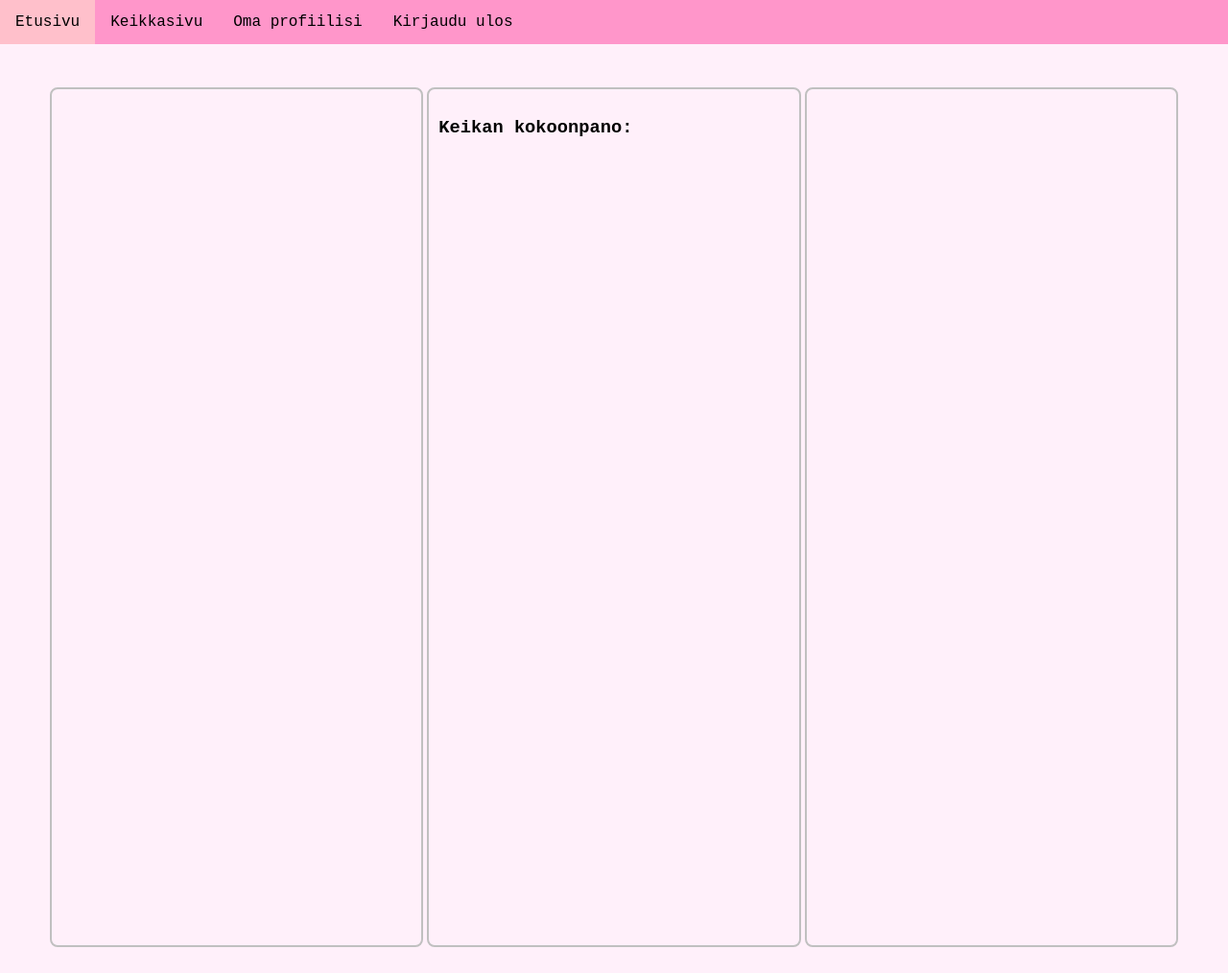
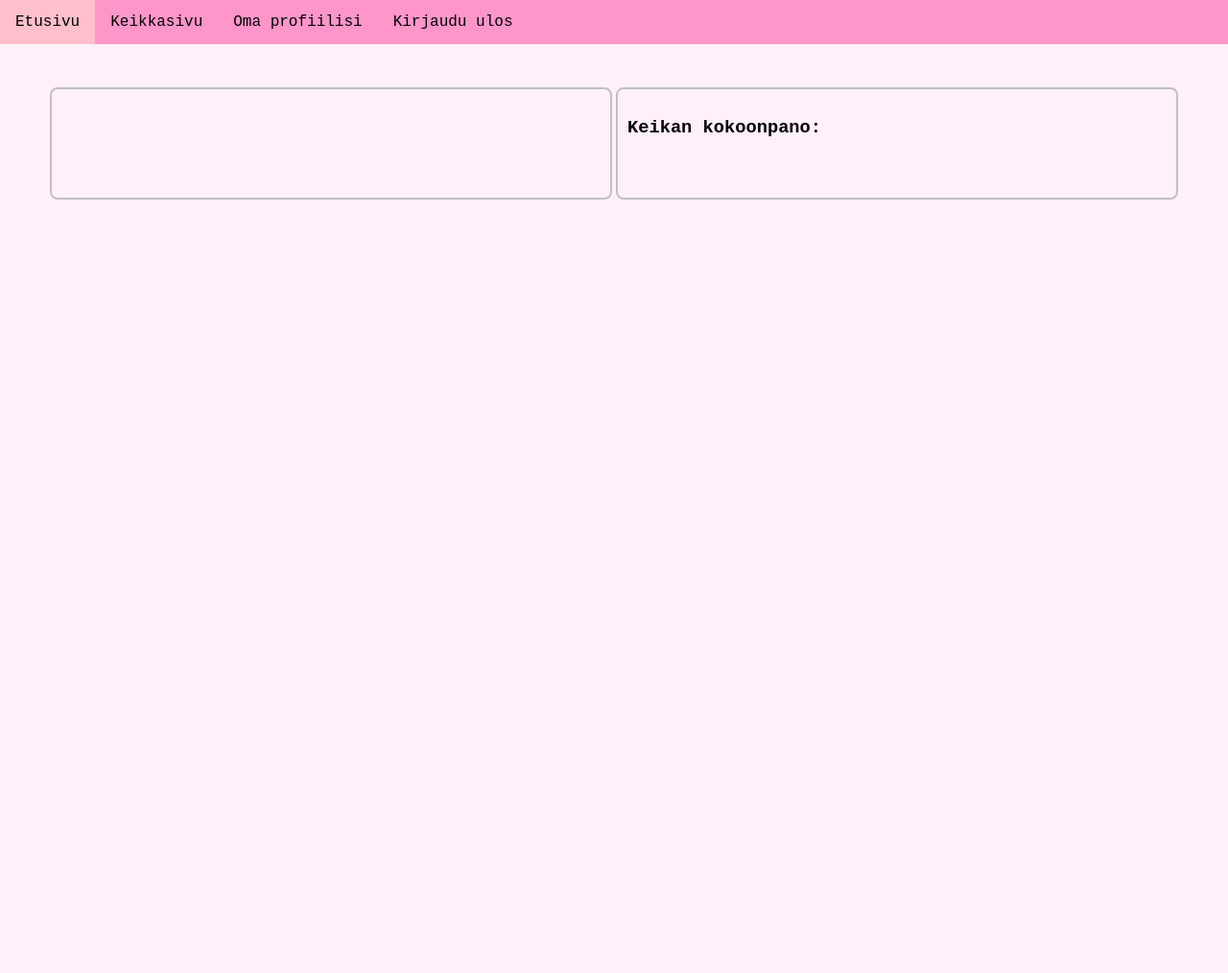
Before and after one commit to savalre/Orkesterin-keikkasovellus, a Flask app: template templates/composition.html in a window 1280 px wide. Shown: the whole page at 96% size. After the commit the page ends 208 px from the top, so only its background shows below. Run offline with Flask 2, Linux system fonts and the light colour scheme; the template is opened without the code that fills it, so the values that code supplies are empty.

Commit message:
ulkoasun viilausta

```diff
--- a/static/style.css
+++ b/static/style.css
@@ -107,8 +107,6 @@ li.dropdown {
 }
 .container > div {
   flex: 1;
-  border: 2px solid #C0C0C0;
-  border-radius: 8px;
   margin: 2px;
   padding: 10px;
 }
--- a/templates/composition.html
+++ b/templates/composition.html
@@ -6,9 +6,9 @@
 
 {% block content %}
 {{ super() }}
-<div class="container" style="height: 900.433px">
+<div class="container">
 
-<div>
+<div style="border: 2px solid #C0C0C0; border-radius:8px;">
 {% for i in info %}
 <h2>{{ i[1] }} </h2>
 
@@ -23,7 +23,7 @@ Keikkapaikka: {{ i[4] }}<br>
 <br>
 </div>
 
-<div>
+<div style="border: 2px solid #C0C0C0; border-radius:8px;">
 <h3>Keikan kokoonpano:<br></h3>
 <br>
 <dl>
@@ -38,10 +38,12 @@ Keikkapaikka: {{ i[4] }}<br>
 <br>
 {% endfor %}
 </dl>
-</div>
+</div
 
-<div>
+
+<div class="container">
 {% if session.role == 'admin' %}
+<div style="border: 2px solid #C0C0C0; border-radius:8px;">
 <h3>Ketä kutsuisi keikalle?<br></h3>
 <p>Hei admin! Tässä näet aktiiviset soittajat, jotka eivät ole vielä ilmoittautuneet keikalle!</p>
 <br>
@@ -57,9 +59,9 @@ Keikkapaikka: {{ i[4] }}<br>
 <br>
 {% endfor %}
 </dl>
+</div>
+</div>
 {% endif %}
-</div>
-
 </div>
 {% endblock %}
 {% endif %}
--- a/templates/gig_index.html
+++ b/templates/gig_index.html
@@ -18,7 +18,7 @@
 <br>
 <h3>Huomio admin!</h3><br>
 <p>Voit lisätä järjestelmään uuden keikan Keikkasivu-valikon painikkeesta "Lisää keikka".</p><br>
-<p>Tulevat keikat -sivulla voit poistaa keikan tai muokata sen tietoja.</p>
+<p>Tulevat keikat -sivulla voit poistaa keikan tai muokata sen tietoja. Lisäksi klikkaamalla keikan sarakkeesta löytyvää kokoonpano-nappia, näet kokoonpanon lisäksi soitinryhmittäin järjestelmään aktiiviseksi itsensä ilmoittautuneet soittajat, jotka eivät ole ilmoittautuneet vielä keikalle millään soittimella. Näin tiedät ketä voit kysyä keikalle mukaan!</p>
 {% endif %}
 </div>
 {% endblock %}
--- a/templates/index.html
+++ b/templates/index.html
@@ -31,7 +31,7 @@
 <p>Tervetuloa {{session.username}}! </p><br>
 <p>Tässä sovelluksessa voit ilmoittautua orkesterin keikoille.</p><br>
 <p>Klikkaa <a href="/gig_index">Keikkasivua</a> nähdäksesi lisätietoa ilmoittautumisjärjestelmän toiminnasta.</p><br>
-<p>Muistathan päivittää soittamasi soittimet omaan profiiliisi!</p>
+<p><b>Muistathan päivittää soittamasi soittimet <a href="/userinfo">omaan profiiliisi</a>!</b></p>
 </div>
 </body>
 
```
Also changed, not shown: templates/addgig.html (+5 -3 lines).
